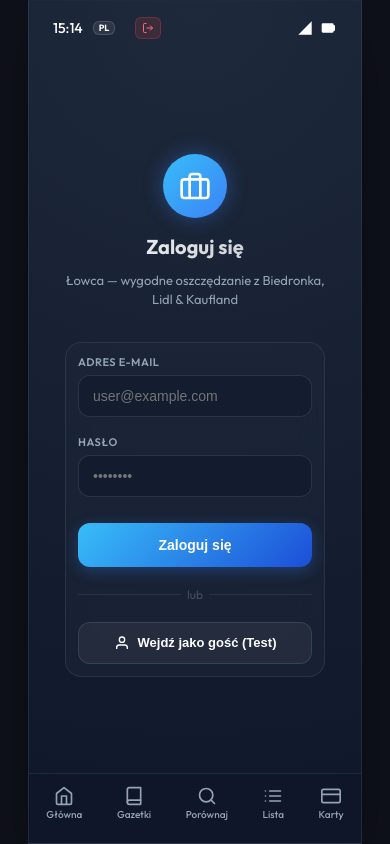
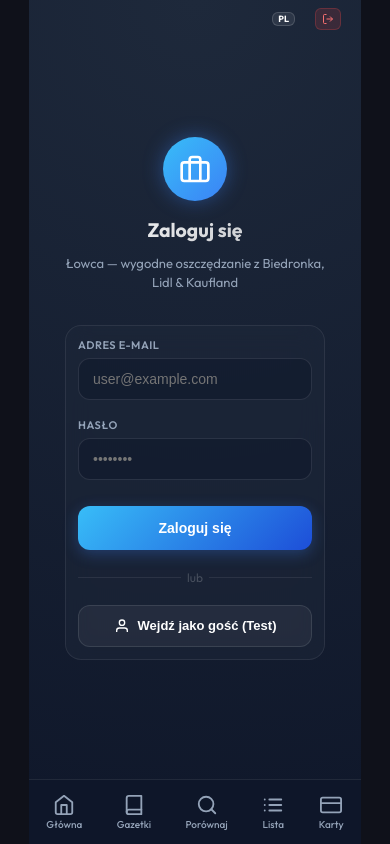
Before and after one commit to iwwk-alex/lowca, an Angular app in the folder frontend/: page /login in a window 390 px wide. Built offline with nearby package versions, Linux system fonts and the light colour scheme; sample sign-in values are in the browser's storage.

Commit message:
feat: Sync scraped products directly to MongoDB for remote deployment compatibility

```diff
--- a/frontend/src/app/app.component.ts
+++ b/frontend/src/app/app.component.ts
@@ -9,10 +9,9 @@ import { AuthService } from './services/auth.service';
   imports: [RouterOutlet, RouterLink, RouterLinkActive],
   template: `
     <div class="phone-frame">
-      <!-- Phone Mock Status Bar -->
+      <!-- Top Action Bar -->
       <div class="status-bar">
         <div class="status-left">
-          <span class="time">15:14</span>
           <button class="lang-toggle-btn" (click)="ts.toggleLanguage()">
             {{ ts.currentLang().toUpperCase() }}
           </button>
@@ -23,16 +22,6 @@ import { AuthService } from './services/auth.service';
               </svg>
             </button>
           }
-        </div>
-        <div class="icons">
-          <!-- Signal Icon -->
-          <svg width="16" height="16" viewBox="0 0 24 24" fill="currentColor">
-            <path d="M2 22h20V2z"/>
-          </svg>
-          <!-- Battery Icon -->
-          <svg width="16" height="16" viewBox="0 0 24 24" fill="currentColor">
-            <path d="M17 5H3a2 2 0 0 0-2 2v10a2 2 0 0 0 2 2h14a2 2 0 0 0 2-2V7a2 2 0 0 0-2-2m2 3h2v8h-2z"/>
-          </svg>
         </div>
       </div>
 
--- a/frontend/src/app/features/login/login.component.ts
+++ b/frontend/src/app/features/login/login.component.ts
@@ -1,4 +1,4 @@
-import { Component, ChangeDetectionStrategy, inject, signal } from '@angular/core';
+import { Component, inject, signal } from '@angular/core';
 import { CommonModule } from '@angular/common';
 import { FormsModule } from '@angular/forms';
 import { Router } from '@angular/router';
@@ -24,6 +24,10 @@ import { TranslationService } from '../../services/translation.service';
 
       <div class="glass-card login-form-card">
         <form (ngSubmit)="onSubmit()">
+          <div *ngIf="errorMsg()" class="error-alert">
+            {{ errorMsg() }}
+          </div>
+
           <div class="form-group">
             <label for="email">{{ ts.t('login.email') }}</label>
             <input
@@ -48,8 +52,9 @@ import { TranslationService } from '../../services/translation.service';
             />
           </div>
 
-          <button type="submit" class="submit-btn">
-            {{ ts.t('login.button') }}
+          <button type="submit" class="submit-btn" [disabled]="isLoading()">
+            <span *ngIf="!isLoading()">{{ ts.t('login.button') }}</span>
+            <span *ngIf="isLoading()">{{ ts.currentLang() === 'pl' ? 'Logowanie...' : 'Вход...' }}</span>
           </button>
         </form>
 
@@ -57,7 +62,7 @@ import { TranslationService } from '../../services/translation.service';
           <span>{{ ts.currentLang() === 'pl' ? 'lub' : 'или' }}</span>
         </div>
 
-        <button type="button" class="guest-btn" (click)="loginAsGuest()">
+        <button type="button" class="guest-btn" (click)="loginAsGuest()" [disabled]="isLoading()">
           <svg viewBox="0 0 24 24" fill="none" stroke="currentColor" stroke-width="2" width="16" height="16">
             <path d="M20 21v-2a4 4 0 0 0-4-4H8a4 4 0 0 0-4 4v2" />
             <circle cx="12" cy="7" r="4" />
@@ -68,6 +73,17 @@ import { TranslationService } from '../../services/translation.service';
     </div>
   `,
   styles: [`
+    .error-alert {
+      background: rgba(239, 68, 68, 0.15);
+      border: 1px solid rgba(239, 68, 68, 0.3);
+      color: #f87171;
+      padding: 12px;
+      border-radius: 10px;
+      font-size: 13px;
+      margin-bottom: 16px;
+      text-align: center;
+      animation: fadeIn 0.3s ease;
+    }
     .login-container {
       display: flex;
       flex-direction: column;
@@ -227,8 +243,7 @@ import { TranslationService } from '../../services/translation.service';
         transform: translateY(0);
       }
     }
-  `],
-  changeDetection: ChangeDetectionStrategy.OnPush
+  `]
 })
 export class LoginComponent {
   private authService = inject(AuthService);
--- a/frontend/src/styles.css
+++ b/frontend/src/styles.css
@@ -49,45 +49,44 @@ body {
   width: 100%;
   max-width: 430px; /* iPhone 15 Pro Max width */
   height: 100vh;
-  max-height: 932px; /* iPhone 15 Pro Max height */
+  max-height: 100vh;
   background: radial-gradient(circle at top, #1e293b, #0f172a);
-  border: 1px solid var(--border-color);
-  box-shadow: 0 25px 50px -12px rgba(0, 0, 0, 0.5);
+  border: none;
   display: flex;
   flex-direction: column;
   position: relative;
   overflow: hidden;
+  padding-top: env(safe-area-inset-top, 20px);
 }
 
 @media (min-width: 480px) {
   .phone-frame {
     border-radius: 40px;
     height: 90vh;
+    max-height: 932px;
+    border: 1px solid var(--border-color);
+    box-shadow: 0 25px 50px -12px rgba(0, 0, 0, 0.5);
+    padding-top: 10px;
   }
 }
 
-/* Top Status Bar Mock */
+/* Top Action Bar */
 .status-bar {
   display: flex;
-  justify-content: space-between;
+  justify-content: flex-end;
   align-items: center;
-  padding: 16px 24px 8px 24px;
+  padding: 8px 20px 4px 20px;
   font-size: 14px;
   font-weight: 500;
   color: var(--text-primary);
   z-index: 10;
 }
 
-.status-bar .icons {
-  display: flex;
-  gap: 8px;
-}
-
 /* Content Area */
 .app-content {
   flex: 1;
   overflow-y: auto;
-  padding: 8px 16px 90px 16px;
+  padding: 8px 16px calc(80px + env(safe-area-inset-bottom, 15px)) 16px;
   scrollbar-width: none; /* Hide scrollbar for Firefox */
 }
 
@@ -101,15 +100,15 @@ body {
   bottom: 0;
   left: 0;
   right: 0;
-  height: 80px;
-  background: rgba(15, 23, 42, 0.8);
+  height: calc(75px + env(safe-area-inset-bottom, 10px));
+  background: rgba(15, 23, 42, 0.85);
   backdrop-filter: blur(20px);
   -webkit-backdrop-filter: blur(20px);
   border-top: 1px solid var(--border-color);
   display: flex;
   justify-content: space-around;
   align-items: center;
-  padding-bottom: 15px;
+  padding-bottom: env(safe-area-inset-bottom, 10px);
   z-index: 10;
 }
 
@@ -226,41 +225,55 @@ h2 {
   border-color: var(--accent-color);
 }
 
-/* Responsive Scaling for viewports under 400px (iPhone 13, 14, 15 Pro, mini, etc.) */
-@media (max-width: 400px) {
+/* Global Responsive Scaling overrides for all viewports on mobile (Safari/Chrome/iOS App wrapper) */
+@media (max-width: 440px) {
+  body {
+    overflow: auto; /* Allow fallback scrolling on body if ever clipped */
+  }
+
+  .phone-frame {
+    height: 100vh;
+    max-height: 100vh;
+    padding-top: env(safe-area-inset-top, 24px);
+  }
+
   h1 {
-    font-size: 20px !important;
+    font-size: clamp(18px, 5vw, 24px) !important;
     margin-bottom: 12px !important;
   }
+
   h2 {
-    font-size: 16px !important;
+    font-size: clamp(14px, 4.5vw, 18px) !important;
   }
+
   .app-content {
-    padding: 6px 12px 85px 12px !important;
+    padding: 8px 12px calc(80px + env(safe-area-inset-bottom, 20px)) 12px !important;
   }
+
   .glass-card {
     padding: 12px !important;
     border-radius: 16px !important;
+    margin-bottom: 12px !important;
   }
 
   /* Bottom Navigation scaling */
   .bottom-nav {
-    height: 70px !important;
-    padding-bottom: 10px !important;
+    height: calc(65px + env(safe-area-inset-bottom, 12px)) !important;
+    padding-bottom: calc(env(safe-area-inset-bottom, 12px) - 2px) !important;
   }
   .nav-item {
     font-size: 10px !important;
     gap: 2px !important;
   }
   .nav-item svg {
-    width: 20px !important;
-    height: 20px !important;
+    width: 22px !important;
+    height: 22px !important;
   }
 
   /* Store chips / selectors */
   .store-chip {
-    padding: 8px 6px !important;
-    font-size: 11px !important;
+    padding: 8px 10px !important;
+    font-size: 12px !important;
     border-radius: 10px !important;
   }
   .store-row {
@@ -270,7 +283,7 @@ h2 {
 
   /* Tabs scaling */
   .tab-btn {
-    font-size: 11px !important;
+    font-size: 12px !important;
     padding: 8px !important;
     border-radius: 8px !important;
   }
@@ -284,22 +297,33 @@ h2 {
     margin-bottom: 12px !important;
   }
   .scan-btn, .add-card-btn {
-    padding: 6px 10px !important;
-    font-size: 11px !important;
+    padding: 8px 12px !important;
+    font-size: 12px !important;
     border-radius: 10px !important;
   }
 
-  /* Product card scaling */
+  /* Main Deals Grid & Cards */
+  .deals-grid {
+    grid-template-columns: repeat(auto-fill, minmax(130px, 1fr)) !important;
+    gap: 12px !important;
+  }
   .deal-card {
-    height: 210px !important;
+    height: auto !important;
+    min-height: 200px !important;
     padding: 10px !important;
+    display: flex;
+    flex-direction: column;
+    justify-content: space-between;
   }
   .deal-img-container {
-    height: 70px !important;
+    height: 80px !important;
+    margin-bottom: 8px !important;
   }
   .deal-title {
-    font-size: 11px !important;
-    height: 30px !important;
+    font-size: 12px !important;
+    height: 32px !important;
+    line-height: 1.3 !important;
+    margin-bottom: 6px !important;
   }
   .current-price {
     font-size: 14px !important;
@@ -310,23 +334,20 @@ h2 {
 
   /* Comparison Page list row */
   .store-price-row {
-    padding: 6px 10px !important;
+    padding: 8px 10px !important;
     border-radius: 10px !important;
   }
   .store-left {
-    width: 80px !important;
+    width: 75px !important;
   }
   .price-info {
     margin-right: 6px !important;
     gap: 4px !important;
   }
-  .current-price {
-    font-size: 13px !important;
-  }
 
   /* Wallet Cards */
   .wallet-card {
-    height: 140px !important;
+    height: 145px !important;
     padding: 16px !important;
     border-radius: 18px !important;
   }
@@ -336,4 +357,18 @@ h2 {
   .card-number {
     font-size: 14px !important;
   }
+
+  /* Simulated Leaflet */
+  .leaflet-page-viewer {
+    aspect-ratio: 3/4.2 !important;
+  }
+  .leaflet-product-card {
+    padding: 4px !important;
+  }
+  .product-card-name {
+    font-size: 9px !important;
+  }
+  .product-card-price {
+    font-size: 11px !important;
+  }
 }
```
Also changed, not shown: frontend/vercel.json (added), 7 other files (tests, documents, lock files or other folders).
